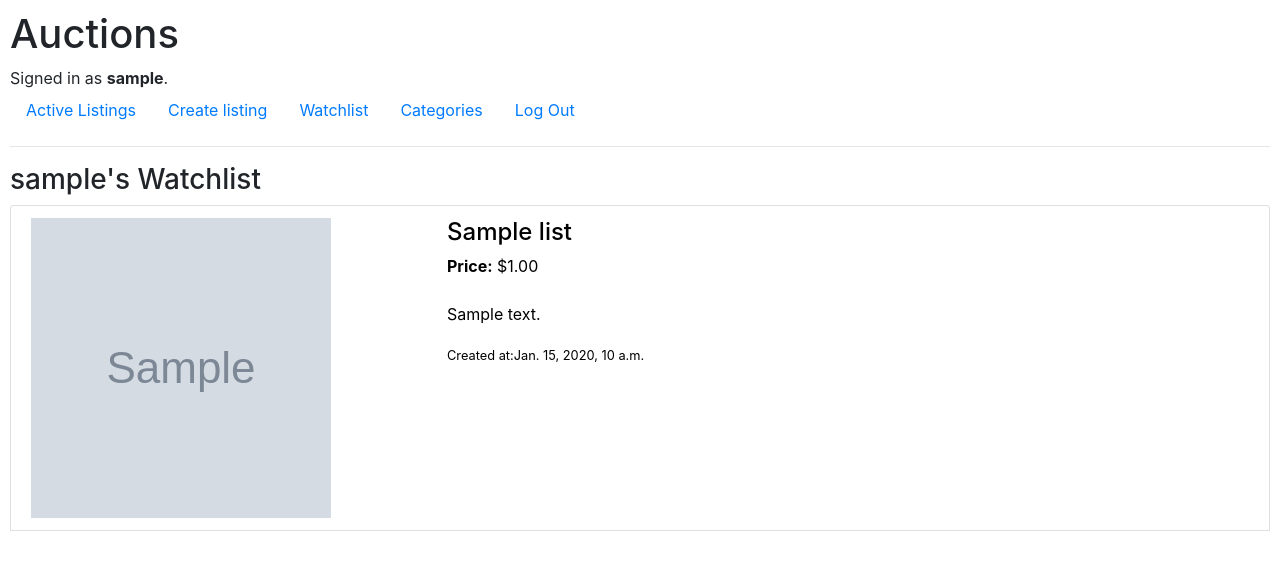
After one commit to KaungMinSett/commerce, a Django app: page /watchlist in a window 1280 px wide. The commit adds this page. Shown: the top 570 px of the page. Run offline with Django 3.2, Linux system fonts and the light colour scheme; a user stored in the database is signed in; tables that the repository leaves empty hold one stand-in row (values such as "Sample post"); grey boxes marked "Sample" are stand-in pictures; some libraries are stand-ins or nearby versions.

Commit message:
watchlist feature finished

```diff
--- a/auctions/templates/auctions/layout.html
+++ b/auctions/templates/auctions/layout.html
@@ -25,7 +25,7 @@
                     <a class="nav-link" href="{% url 'create' %}">Create listing</a>
                  </li>
                  <li class="nav-item">
-                    <a class="nav-link" href="">Watchlist</a>
+                    <a class="nav-link" href="{% url 'watchlist' %}">Watchlist</a>
                 </li>
                 <li class="nav-item">
                     <a class="nav-link" href="">Categories</a>
--- /dev/null
+++ b/auctions/templates/auctions/watch_list.html
@@ -0,0 +1,36 @@
+{% extends "auctions/layout.html" %}
+
+{% block body %}
+
+<h3>{{ user.username }}'s Watchlist</h3>
+
+<ul class ='list-group'>
+    {% for auction in auctions %}
+    <a href = "{% url 'view_details' auction.id %}" style="text-decoration: none; color: black;">
+    <li class="list-group-item">
+        <div class = row>
+            <div class = col-4>
+                {% if auction.image_url %}
+                <img src="{{ auction.image_url }}" alt="image" class="img-fluid" style="width: 300px; height: 300px;">
+                {% else %}
+                <img src="https://t3.ftcdn.net/jpg/01/38/48/40/360_F_138484065_1enzXuW8NlkppNxSv4hVUrYoeF8qgoeY.jpg" alt="image" class="img-fluid" style="width: 300px; height: 300px;">
+                {% endif %}
+            </div>
+            <div class = col-8>
+                <h4>{{ auction.title }}</h4>
+
+                <span><strong>Price:</strong> ${{ auction.starting_bid }}</span>
+                <br>
+                <br>
+                <p>{{ auction.description }}</p>
+
+                <p><small>Created at:{{ auction.created_at }} </small></p>
+
+            </div>
+        </li>
+        <br>
+    </a>
+    {% endfor %}
+</ul>
+
+{% endblock %}
--- a/auctions/urls.py
+++ b/auctions/urls.py
@@ -15,4 +15,6 @@ urlpatterns = [
     path('/<int:id>/bid', views.place_bid, name='bid'),
     path('/<int:id>/close', views.close_auction, name='close_auction'),
     path('/<int:id>/comment', views.add_comment, name='comment'),
+    path('watchlist', views.watchlist, name='watchlist'),
+
 ]
--- a/auctions/views.py
+++ b/auctions/views.py
@@ -11,7 +11,8 @@ from .models import User, Auction_lists, Category, Watchlists, Bids, Comments
 
 def index(request):
 
-    return render(request, "auctions/index.html", context={"auctions": Auction_lists.objects.all()})
+
+    return render(request, "auctions/index.html", context={"auctions": Auction_lists.objects.all().order_by('-created_at')})
 
 
 def login_view(request):
@@ -197,7 +198,7 @@ def close_auction(request, id):
     auction = Auction_lists.objects.get(id=id)
     auction.is_active = False
     auction.save()
-    return HttpResponseRedirect(reverse("view_details", args=(auction.id)))
+    return HttpResponseRedirect(reverse("view_details", args=(auction.id,)))
 
 def add_comment(request, id):
     auction = Auction_lists.objects.get(id=id)
@@ -205,3 +206,19 @@ def add_comment(request, id):
     comment = request.POST.get('comment')
     Comments.objects.create(user=user, auction=auction, comment=comment)
     return HttpResponseRedirect(reverse("view_details", args=(auction.id,)))
+
+
+def watchlist(request):
+    user = request.user
+    watchlists = Watchlists.objects.filter(user=user)  #get query set objects
+    auction_ids = [watchlist.auction_id for watchlist in watchlists] # get related auction ids from watchlist
+    auctions = Auction_lists.objects.filter(id__in=auction_ids) # get auction objects using auction ids
+
+
+
+
+    return render(request, "auctions/watch_list.html", context={
+        'auctions': auctions
+
+
+    })
```
